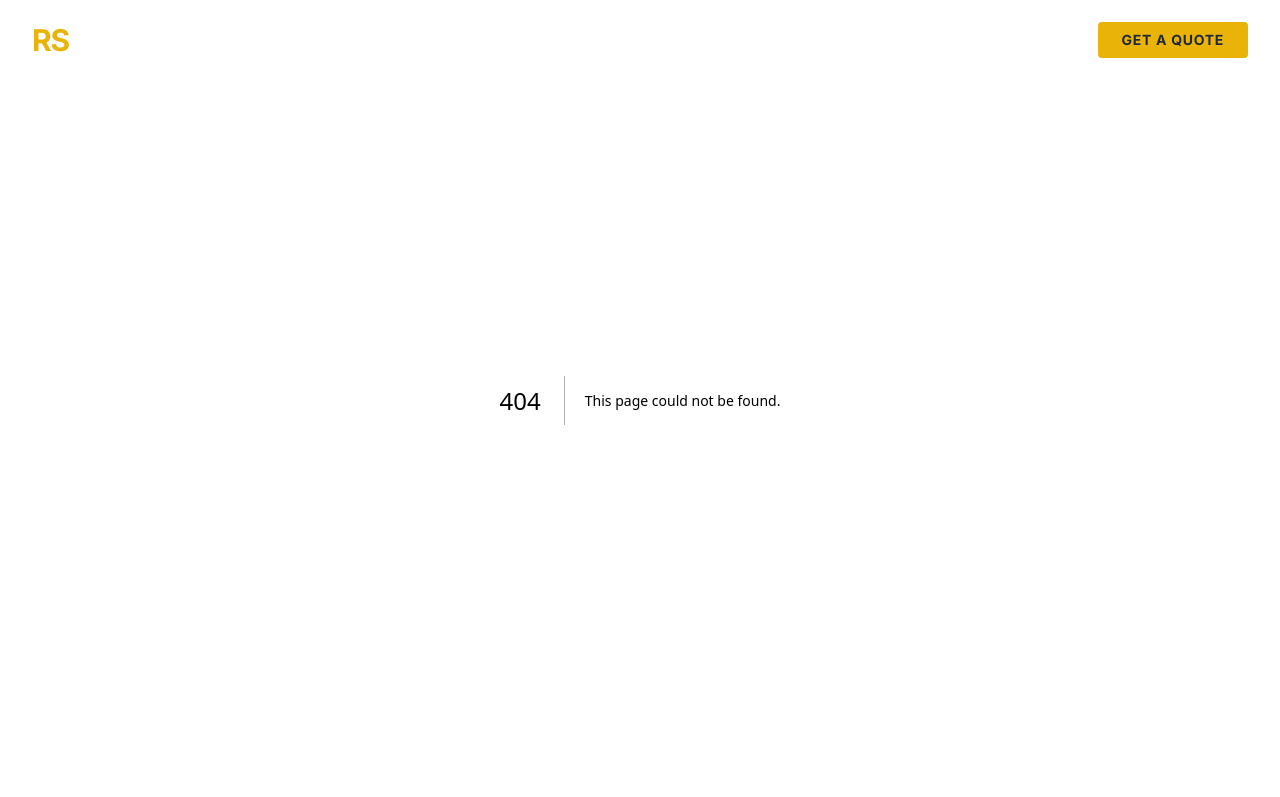
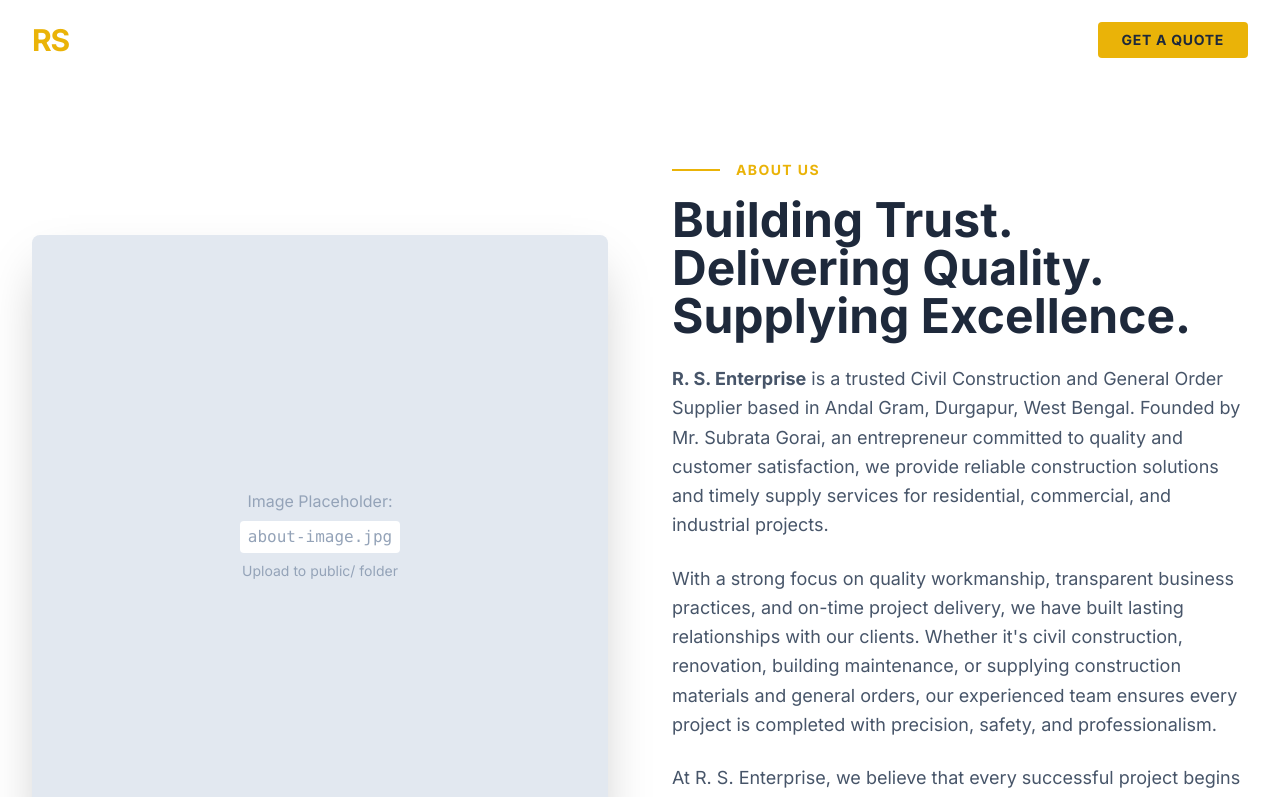
Before and after one commit to Rahulpal349/RS-Enterprise, a Next.js app: page /about in a window 1280 px wide. Before the commit this address had no page. Shown: the top 797 px of the page. Built offline with nearby package versions, Linux system fonts and the light colour scheme.

Commit message:
feat: add quote page and update global navbar and footer components

```diff
--- /dev/null
+++ b/src/app/about/page.tsx
@@ -0,0 +1,15 @@
+import About from "@/components/About";
+import type { Metadata } from "next";
+
+export const metadata: Metadata = {
+  title: "About Us | RS Enterprise",
+  description: "Learn more about R. S. Enterprise and our commitment to quality construction.",
+};
+
+export default function AboutPage() {
+  return (
+    <main className="min-h-screen pt-20">
+      <About />
+    </main>
+  );
+}
--- a/src/app/page.tsx
+++ b/src/app/page.tsx
@@ -1,5 +1,4 @@
 import Hero from "@/components/Hero";
-import About from "@/components/About";
 import Services from "@/components/Services";
 import Projects from "@/components/Projects";
 import WhyChooseUs from "@/components/WhyChooseUs";
@@ -10,7 +9,6 @@
     <main className="flex min-h-screen flex-col items-center justify-between">
       <Hero />
       <Services />
-      <About />
       <Stats />
       <WhyChooseUs />
       <Projects />
```
